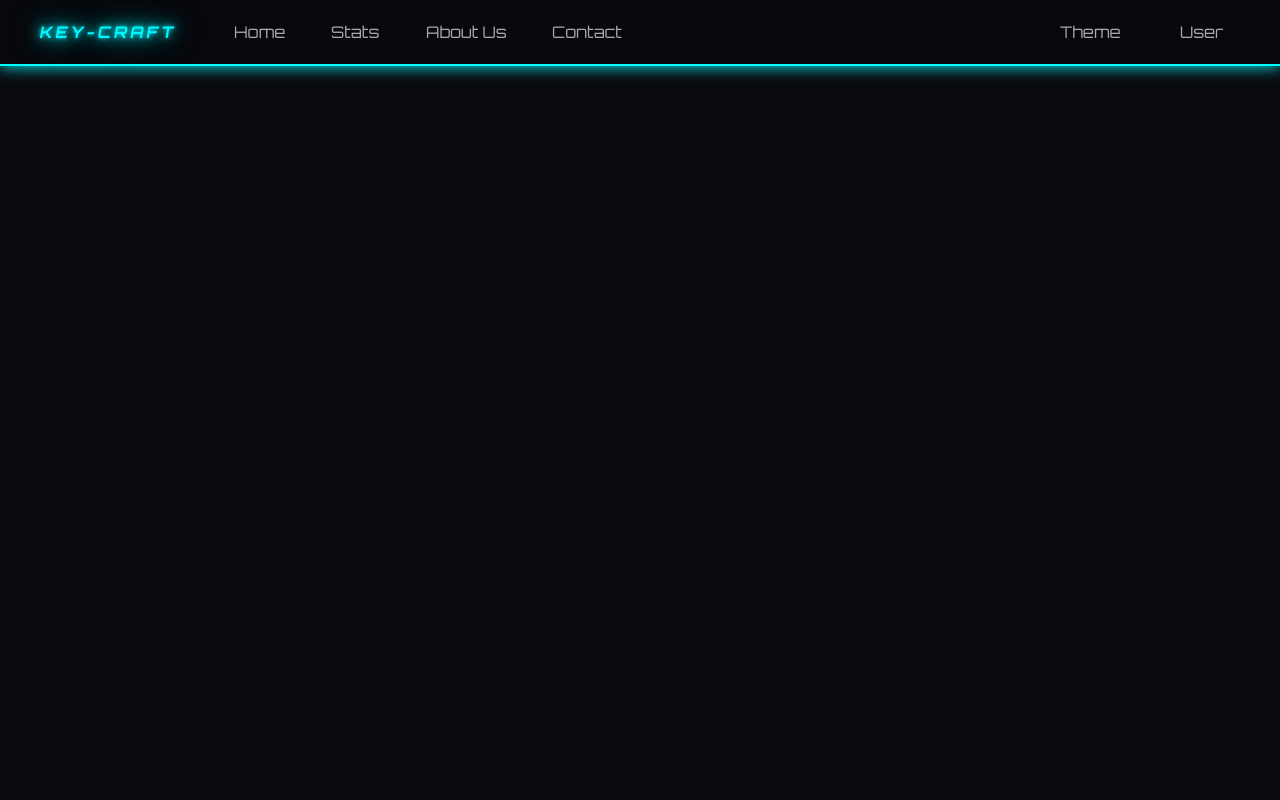
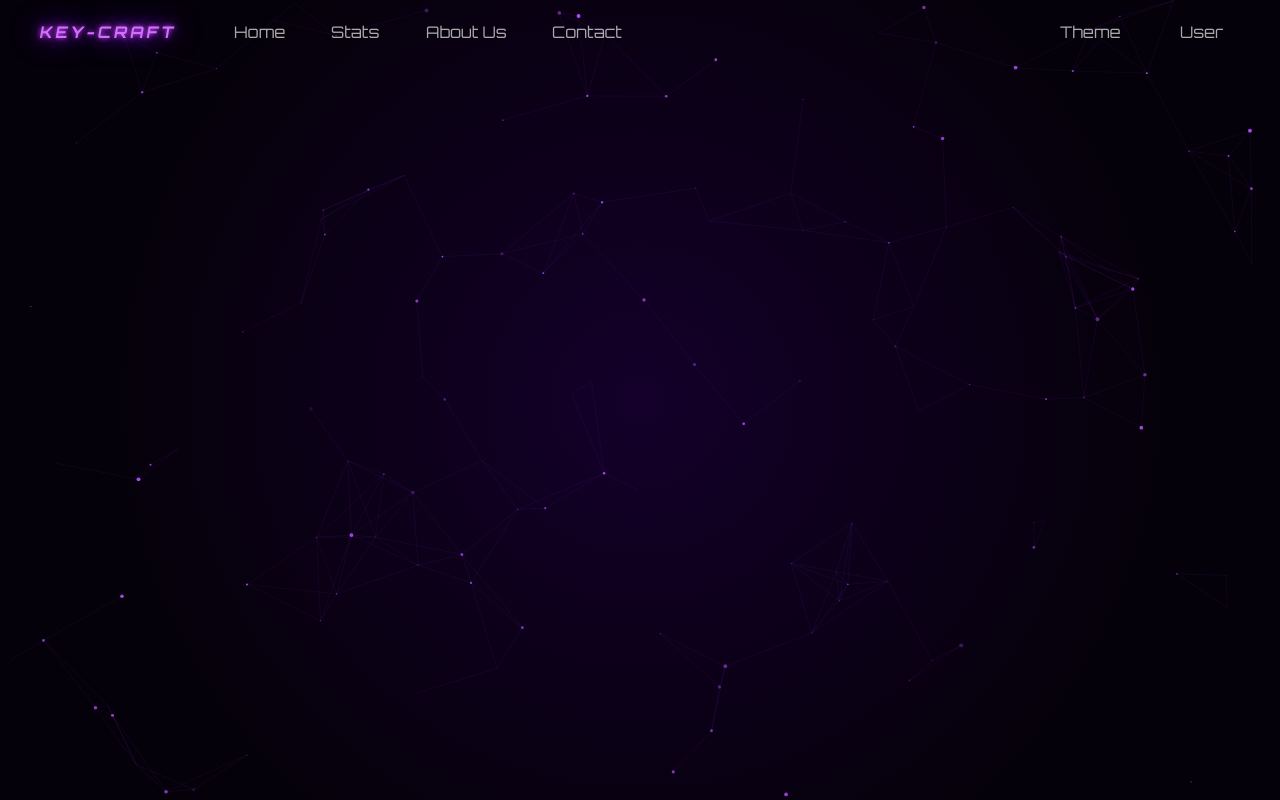
Before and after one commit to Surya-exp23/Key-Craft, a plain HTML site: page stats_dashboard/index.html in a window 1280 px wide. Drawn offline with Linux system fonts and the light colour scheme.

Commit message:
UI overhaul: implemented animated particle background, glass navbar, and neon hover effects

```diff
--- a/stats_dashboard/index.html
+++ b/stats_dashboard/index.html
@@ -8,25 +8,20 @@
 </head>
 
 <body>
-    <!-- header of page  -->
+
+<canvas id="space"></canvas>
+
 <header>
   <nav class="navbar">
+
     <div class="nav-left">
       <div class="logo">KEY-CRAFT</div>
 
       <ul class="nav-links">
-            <li>
-              <a href="#" class="parallelogram"><span>Home</span></a>
-            </li>
-            <li>
-              <a href="#" class="parallelogram"><span>Stats</span></a>
-            </li>
-            <li>
-              <a href="#" class="parallelogram"><span>About Us</span></a>
-            </li>
-            <li>
-              <a href="#" class="parallelogram"><span>Contact</span></a>
-            </li>
+        <li><a href="#" class="parallelogram"><span>Home</span></a></li>
+        <li><a href="#" class="parallelogram"><span>Stats</span></a></li>
+        <li><a href="#" class="parallelogram"><span>About Us</span></a></li>
+        <li><a href="#" class="parallelogram"><span>Contact</span></a></li>
       </ul>
     </div>
 
@@ -43,8 +38,10 @@
         </ul>
       </div>
     </div>
+
   </nav>
 </header>
 
+<script src="script.js"></script>
 </body>
 </html>
--- /dev/null
+++ b/stats_dashboard/script.js
@@ -0,0 +1,83 @@
+// space particles background
+
+const canvas = document.getElementById("space");
+const ctx = canvas.getContext("2d");
+
+canvas.width = window.innerWidth;
+canvas.height = window.innerHeight;
+
+window.addEventListener("resize",()=>{
+  canvas.width = window.innerWidth;
+  canvas.height = window.innerHeight;
+});
+
+let particles = [];
+
+class Particle{
+  constructor(){
+    this.x = Math.random()*canvas.width;
+    this.y = Math.random()*canvas.height;
+    this.size = Math.random()*2;
+    this.speedX = (Math.random()-.5)*0.3;
+    this.speedY = (Math.random()-.5)*0.3;
+    this.opacity = Math.random();
+  }
+
+  update(){
+    this.x += this.speedX;
+    this.y += this.speedY;
+
+    if(this.x<0 || this.x>canvas.width) this.speedX *= -1;
+    if(this.y<0 || this.y>canvas.height) this.speedY *= -1;
+  }
+
+  draw(){
+    ctx.fillStyle = `rgba(180, 80, 255, ${this.opacity})`;
+    ctx.beginPath();
+    ctx.arc(this.x,this.y,this.size,0,Math.PI*2);
+    ctx.fill();
+  }
+}
+
+function init(){
+  particles=[];
+  for(let i=0;i<140;i++){
+    particles.push(new Particle());
+  }
+}
+
+function connect(){
+  for(let a=0;a<particles.length;a++){
+    for(let b=a;b<particles.length;b++){
+      let dx = particles[a].x - particles[b].x;
+      let dy = particles[a].y - particles[b].y;
+      let dist = dx*dx + dy*dy;
+
+      if(dist < 9000){
+        ctx.strokeStyle="rgba(160,60,255,0.08)";
+        ctx.lineWidth=1;
+        ctx.beginPath();
+        ctx.moveTo(particles[a].x,particles[a].y);
+        ctx.lineTo(particles[b].x,particles[b].y);
+        ctx.stroke();
+      }
+    }
+  }
+}
+
+function animate(){
+  ctx.clearRect(0,0,canvas.width,canvas.height);
+
+  particles.forEach(p=>{
+    p.update();
+    p.draw();
+  });
+
+  connect();
+  requestAnimationFrame(animate);
+}
+
+init();
+animate();
+
+// space particles background
--- a/stats_dashboard/style.css
+++ b/stats_dashboard/style.css
@@ -1,128 +1,140 @@
-@import url("https://fonts.googleapis.com/css2?family=Orbitron:wght@400..900&display=swap");
+@import url('https://fonts.googleapis.com/css2?family=Orbitron:wght@400..900&display=swap');
 
-body {
-  margin: 0;
-  background: #0a0a0f;
-  font-family: Orbitron, sans-serif;
+body{
+  margin:0;
+  font-family:Orbitron, sans-serif;
+  background:#05010a;
+  overflow:hidden;
+}
+
+/* CANVAS BACKGROUND */
+
+#space{
+  position:fixed;
+  top:0;
+  left:0;
+  width:100%;
+  height:100%;
+  z-index:-1;
+  background:radial-gradient(circle at center,#14002a 0%, #05010a 70%);
 }
 
 /* NAVBAR */
 
-.navbar {
-  display: flex;
-  justify-content: space-between;
-  align-items: center;
-  padding: 15px 40px;
-  background: #07070c;
-  border-bottom: 2px solid #0ff;
-  box-shadow: 0 0 15px #0ff;
+.navbar{
+  display:flex;
+  justify-content:space-between;
+  align-items:center;
+  padding:15px 40px;
+  /* background:rgba(10,10,20,0.7); */
+  /* backdrop-filter:blur(6px); */
+  /* border-bottom:2px solid #b026ff; */
+  /* box-shadow:0 0 15px #b026ff; */
 }
 
-/* LEFT SECTION */
+/* LEFT */
 
-.nav-left {
-  display: flex;
-  align-items: center;
-  gap: 40px;
+.nav-left{
+  display:flex;
+  align-items:center;
+  gap:40px;
 }
 
-.logo {
-  transform: skew(-10deg);
-  letter-spacing: 3px;
-  font-weight: 700;
-  color: #00f7ff;
+.logo{
+  transform:skew(-10deg);
+  letter-spacing:3px;
+  font-weight:700;
+  color:#d66bff;
   text-shadow:
-    0 0 5px #00f7ff,
-    0 0 15px #00f7ff,
-    0 0 30px #00f7ff;
+    0 0 5px #c44dff,
+    0 0 15px #a020f0,
+    0 0 30px #7a00ff;
 }
 
-/* NAV LINKS */
+/* LINKS */
 
-.nav-links {
-  list-style: none;
-  display: flex;
-  gap: 12px;
-  margin: 0;
-  padding: 0;
+.nav-links{
+  list-style:none;
+  display:flex;
+  gap:12px;
+  margin:0;
+  padding:0;
 }
 
-.nav-links a {
-  text-decoration: none;
-  color: #aaa;
+.nav-links a{
+  text-decoration:none;
+  color:#aaa;
 }
 
-/* RIGHT SECTION */
+/* RIGHT */
 
-.nav-right {
-  display: flex;
-  align-items: center;
-  gap: 25px;
+.nav-right{
+  display:flex;
+  align-items:center;
+  gap:25px;
 }
 
-.nav-right a {
-  text-decoration: none;
-  color: #aaa;
+.nav-right a{
+  text-decoration:none;
+  color:#aaa;
 }
 
-/* PARALLELOGRAM BUTTON */
+/* BUTTON */
 
-a.parallelogram {
-  display: inline-block;
-  padding: 6px 16px;
-  transform: skew(-20deg);
-  border: 1px solid transparent;
-  transition: 0.3s;
+a.parallelogram{
+  display:inline-block;
+  padding:6px 16px;
+  transform:skew(-20deg);
+  border:1px solid transparent;
+  transition:.3s;
 }
 
-a.parallelogram span {
-  display: inline-block;
-  transform: skew(20deg);
+a.parallelogram span{
+  display:inline-block;
+  transform:skew(20deg);
 }
 
-/* HOVER EFFECT */
+/* HOVER */
 
-a.parallelogram:hover {
-  background: #00f7ff;
-  color: #000;
-  box-shadow: 0 0 10px #00f7ff;
+a.parallelogram:hover{
+  background:#b026ff;
+  color:#000;
+  box-shadow:0 0 12px #b026ff;
 }
 
 /* USER MENU */
 
-.user-menu {
-  position: relative;
+.user-menu{
+  position:relative;
 }
 
 /* DROPDOWN */
 
-.dropdown {
-  position: absolute;
-  top: 10px;
-  right: 0;
-  background: #0a0a15;
-  border: 1px solid #0ff;
-  list-style: none;
-  padding: 8px 0;
-  display: none;
-  min-width: 250px;
-  box-shadow: 0 0 12px #0ff;
+.dropdown{
+  position:absolute;
+  top:10px;
+  right:0;
+  background:#0b0016;
+  border:1px solid #b026ff;
+  list-style:none;
+  padding:8px 0;
+  display:none;
+  min-width:220px;
+  box-shadow:0 0 15px #a020f0;
 }
 
-.dropdown li {
-  padding: 10px 20px;
-  color: #ddd;
-  transition: 0.25s;
-  cursor: pointer;
+.dropdown li{
+  padding:10px 20px;
+  color:#ddd;
+  transition:.25s;
+  cursor:pointer;
 }
 
-.dropdown li:hover {
-  background: #0ff;
-  color: #000;
+.dropdown li:hover{
+  background:#b026ff;
+  color:#000;
 }
 
-/* SHOW DROPDOWN */
-
-.user-menu:hover .dropdown {
-  display: block;
+.user-menu:hover .dropdown{
+  display:block;
 }
```
Lines whose indentation alone changed are shown as unchanged.
